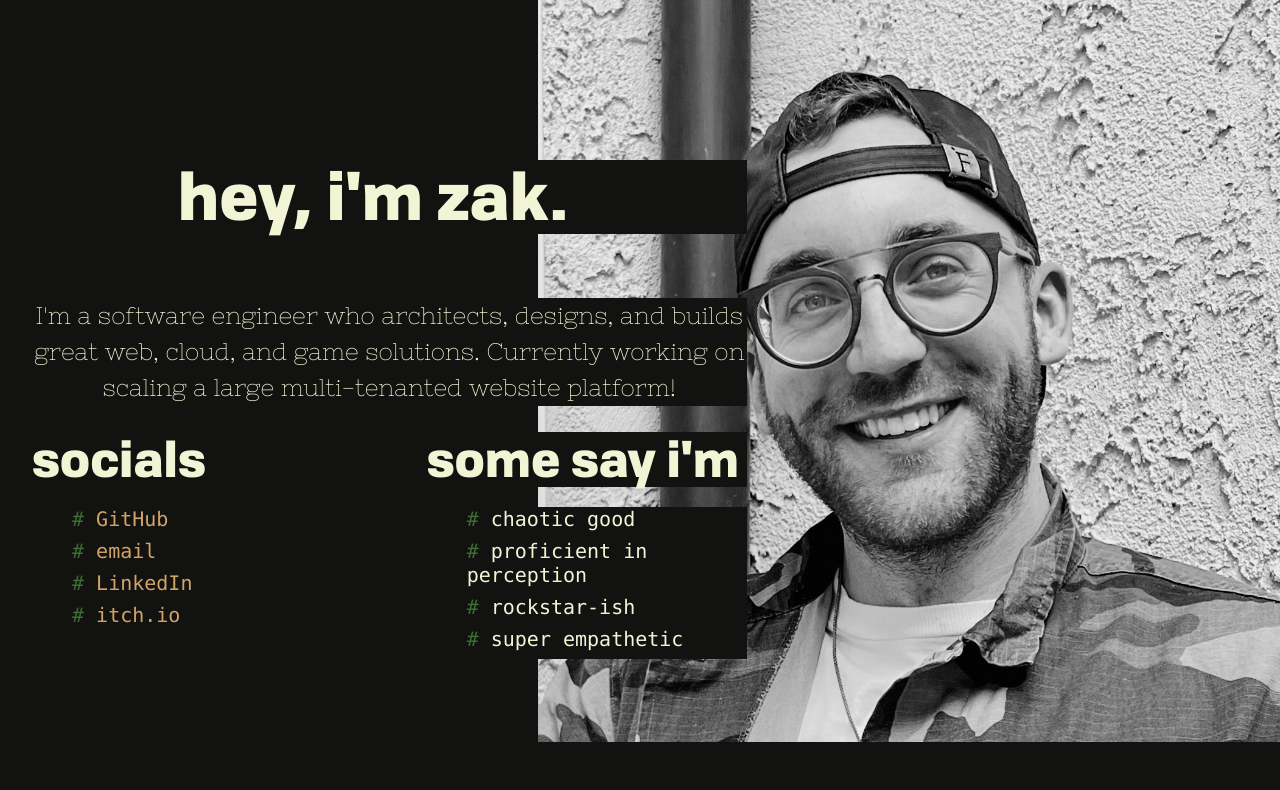
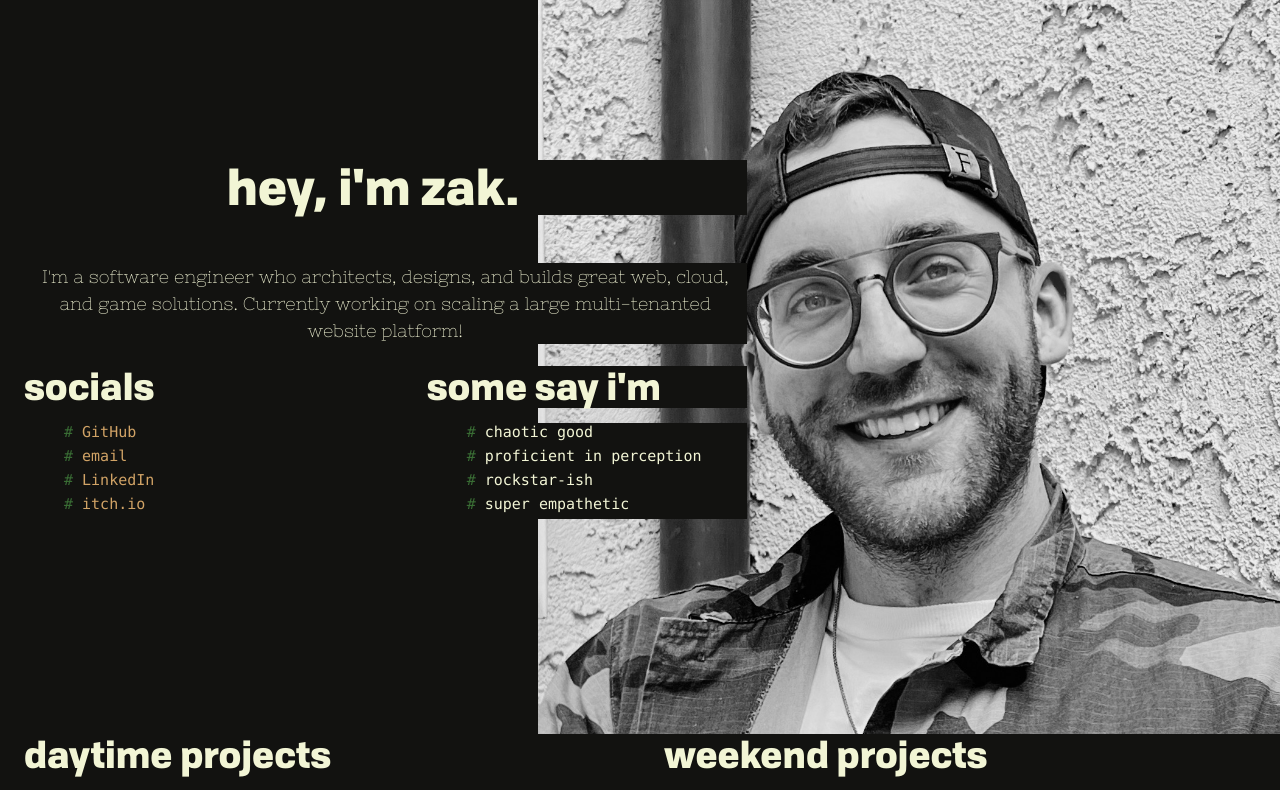
Before and after one commit to zr3/me, a Next.js app in the folder frontend/: page / in a window 1280 px wide. Shown: the top 790 px of the page. Built offline with nearby package versions, Linux system fonts and the light colour scheme.

Commit message:
set root font size

```diff
--- a/frontend/styles/globals.css
+++ b/frontend/styles/globals.css
@@ -16,6 +16,7 @@
 } */
 
 html {
+  font-size: 12px;
   background-color: #121210;
 }
 
```
